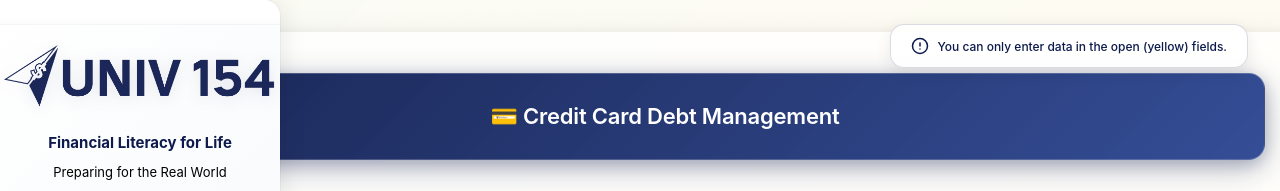
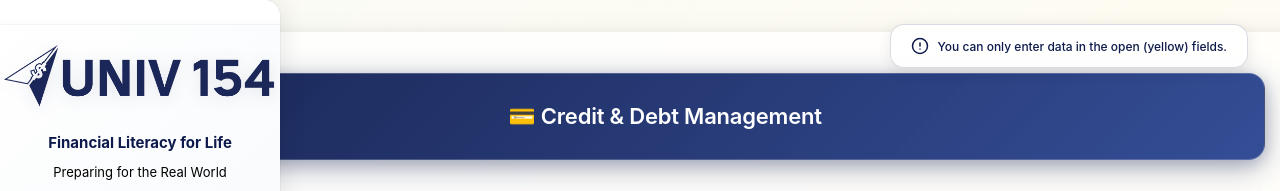
Before and after one commit to beyzaispiir/univ154, a React (Vite) app: page /dashboard/excel/week-3 in a window 1280 px wide. Shown: the top 191 px of the page. Built offline with nearby package versions, Linux system fonts and the light colour scheme; no server answers.

Commit message:
Update Week3CreditCard component

```diff
--- a/src/components/Week3CreditCard.jsx
+++ b/src/components/Week3CreditCard.jsx
@@ -818,7 +818,7 @@ const Week3CreditCard = () => {
       <div style={styles.sectionContainer}>
         {/* Enhanced Header */}
         <div style={styles.enhancedHeader}>
-          💳 Credit Card Debt Management
+          💳 Credit & Debt Management
           </div>
 
         {/* Info Box - matching Week 1 styling */}
```
